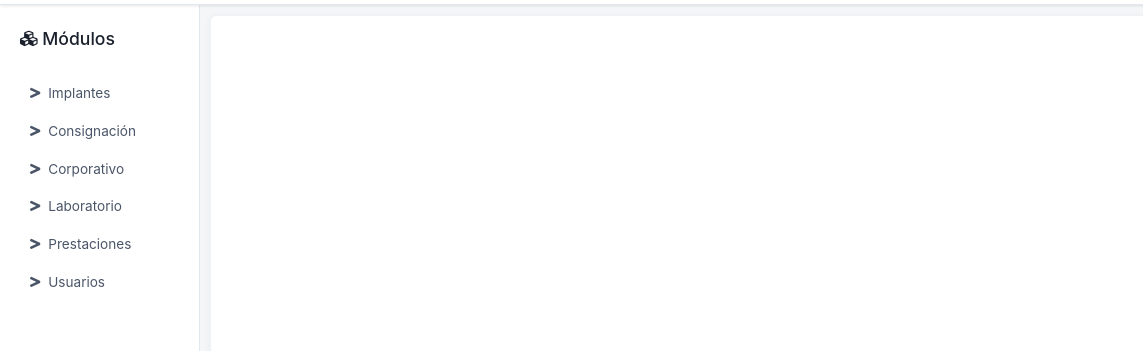
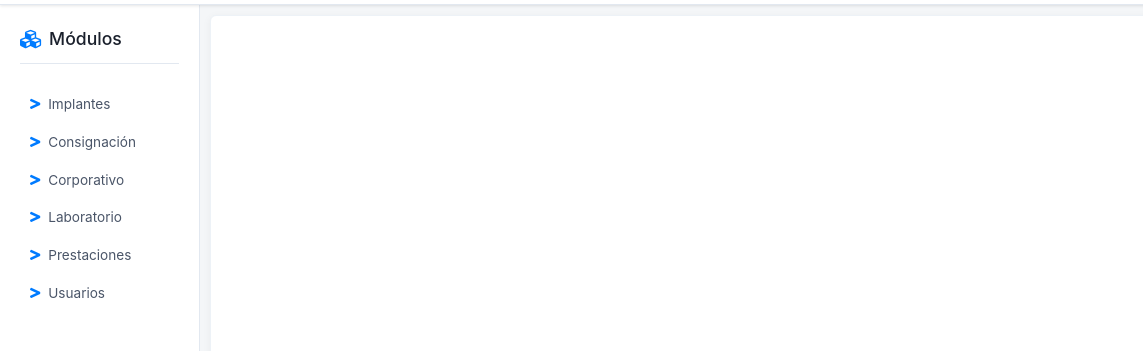
Before and after one commit to morphds-data/webapp, a plain HTML site: page control_panel/portal/seccion-admin.html in a window 1280 px wide. Shown: the part 40-391 px from the top of the page, 0-1143 px from the left. Drawn offline with Linux system fonts and the light colour scheme.

Commit message:
Update seccion-admin.css

```diff
--- a/control_panel/portal/seccion-admin.css
+++ b/control_panel/portal/seccion-admin.css
@@ -120,6 +120,16 @@ body {
     font-weight: 500;
     margin-bottom: 20px;
     color: #1a202c;
+    display: flex;
+    align-items: center;
+    border-bottom: 1px solid #e2e8f0; /* Línea de división debajo del h2 */
+    padding-bottom: 10px; /* Espacio entre el texto y la línea */
+}
+
+.sidebar h2 i {
+    margin-right: 8px;
+    font-size: 1.2em;
+    color: #007bff;
 }
 
 .sidebar ul {
@@ -144,11 +154,16 @@ body {
 .sidebar ul li a i {
     margin-right: 8px;
     font-size: 1em;
+    color: #007bff;
 }
 
 .sidebar ul li a:hover {
     background: #edf2f7;
     color: #1a202c;
+}
+
+.sidebar ul li a:hover i {
+    color: #0056b3;
 }
 
 .sidebar-modules, .sidebar-submodules {
```
